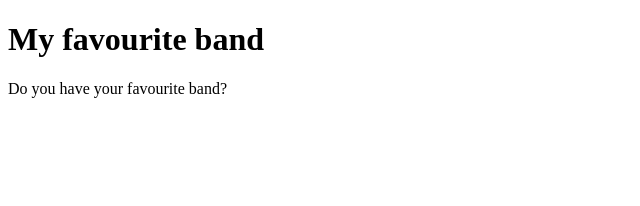
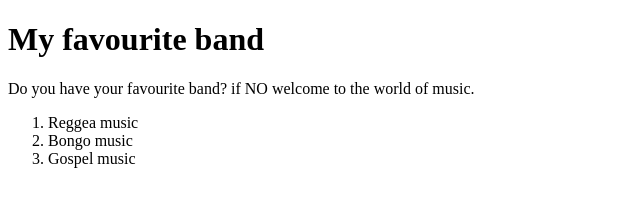
Before and after one commit to kiplangat15000/music-band-, a plain HTML site: page index.html in a window 1280 px wide. Shown: the whole page, without its empty margins (0-640 px from the left). Drawn offline with Linux system fonts and the light colour scheme.

Commit message:
adding ol, list of my favourite music to my web page

```diff
--- a/index.html
+++ b/index.html
@@ -5,6 +5,12 @@
     </head>
     <body>
         <h1>My favourite band</h1>
-        <p>Do you have your favourite band?</p>
+        <p>Do you have your favourite band? if NO welcome to the world of music.</p>
+        <ol>
+            <li>Reggea music</li>
+            <li>Bongo music</li>
+            <li>Gospel music</li>
+        </ol>
+        <h2></h2>
     </body>
 </html>
```
